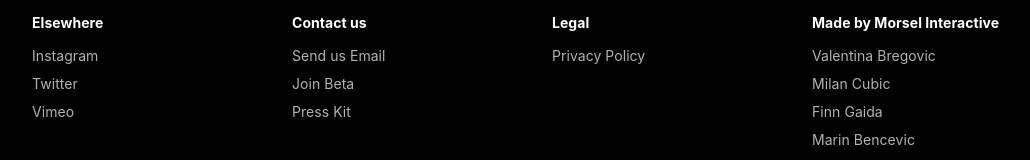
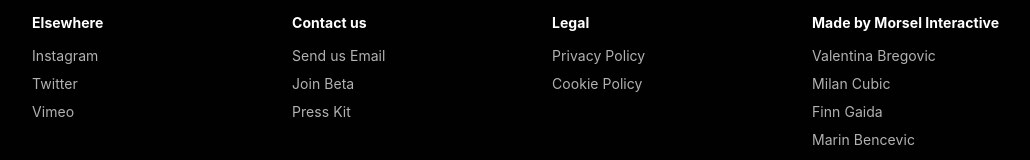
Before and after one commit to morselint/vibe-camera, a plain HTML site: page index.html in a window 1280 px wide. Shown: the part 11637-11797 px from the top of the page, without its empty margins (118-1148 px from the left). Drawn offline with nearby package versions, Linux system fonts and the light colour scheme.

Commit message:
Cookie Policy link

```diff
--- a/index.html
+++ b/index.html
@@ -186,6 +186,8 @@
             <h6 class="footer-title"><strong>Legal</strong></h6>
           </li>
           <li class="footer-list"><a href="privacy.html" class="footer-link">Privacy Policy</a></li>
+          <li class="footer-list"><a href="cookies.html" class="footer-link">Cookie Policy</a></li>
+
         </ul>
         <ul id="w-node-1b0fa5080d47-0d47bce7" class="w-list-unstyled">
           <li>
```
